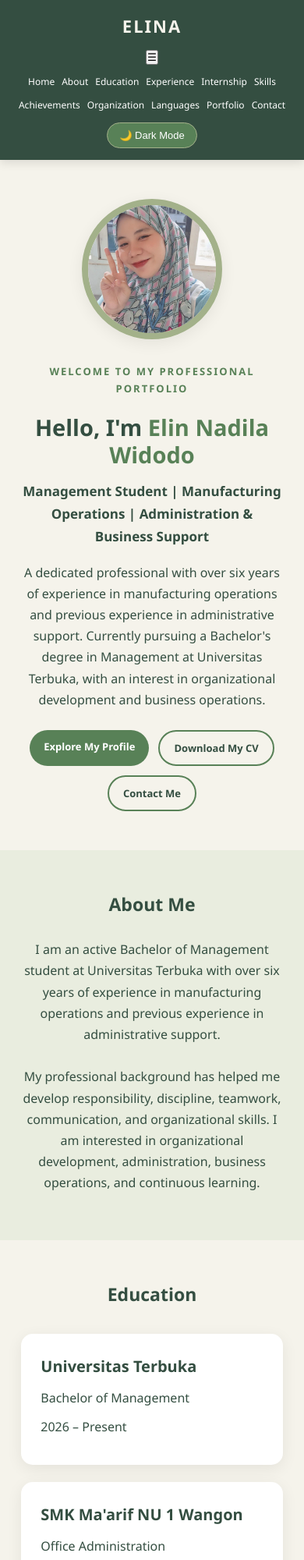
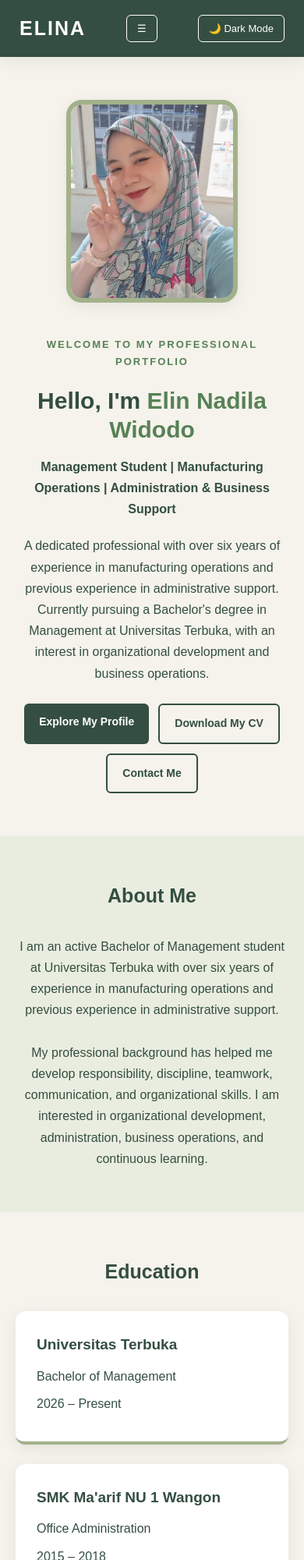
Before and after one commit to elinadila/elina-portofolio, a plain HTML site: page index.html in a window 390 px wide. Shown: the top 2000 px of the page at 78% size. Drawn offline with Linux system fonts and the light colour scheme.

Commit message:
Refactor CSS with reset and color variables
Removed old CSS styles and added new reset and color variable styles.

```diff
--- a/style.css
+++ b/style.css
@@ -1,7 +1,14 @@
 
-/* =====================================
-   1. GLOBAL SETTINGS
-===================================== */
+/* =========================
+   RESET & COLOR VARIABLES
+========================= */
+
+* {
+    margin: 0;
+    padding: 0;
+    box-sizing: border-box;
+    scroll-behavior: smooth;
+}
 
 :root {
     --primary: #344e41;
@@ -14,57 +21,51 @@
     --shadow: 0 5px 20px rgba(0, 0, 0, 0.07);
 }
 
-* {
-    margin: 0;
-    padding: 0;
-    box-sizing: border-box;
-    scroll-behavior: smooth;
-}
-
 html {
-    scroll-padding-top: 100px;
+    scroll-padding-top: 90px;
 }
 
 body {
-    font-family: 'Segoe UI', Arial, sans-serif;
+    font-family: Arial, Helvetica, sans-serif;
     background: var(--cream);
     color: var(--text);
     line-height: 1.7;
-    overflow-x: hidden;
     transition: background 0.3s, color 0.3s;
 }
 
-img {
-    max-width: 100%;
+a {
+    color: inherit;
+    text-decoration: none;
 }
 
-/* =====================================
-   2. HEADER & NAVIGATION
-===================================== */
+/* =========================
+   NAVIGATION
+========================= */
 
 header {
     background: var(--primary);
-    padding: 15px 7%;
+    color: var(--white);
     position: sticky;
     top: 0;
     z-index: 1000;
-    box-shadow: 0 3px 12px rgba(0,0,0,0.12);
+    box-shadow: var(--shadow);
 }
 
 .navbar {
+    max-width: 1200px;
+    margin: auto;
+    padding: 15px 25px;
     display: flex;
     align-items: center;
     justify-content: space-between;
-    flex-wrap: wrap;
-    gap: 15px;
+    gap: 20px;
 }
 
 .logo {
-    color: var(--cream);
     font-size: 25px;
-    font-weight: 700;
-    text-decoration: none;
+    font-weight: bold;
     letter-spacing: 2px;
+    white-space: nowrap;
 }
 
 .nav-links {
@@ -72,85 +73,79 @@ header {
     align-items: center;
     justify-content: center;
     flex-wrap: wrap;
-    gap: 18px;
+    gap: 15px;
 }
 
 .nav-links a {
+    font-size: 13px;
     color: var(--white);
-    font-size: 14px;
-    text-decoration: none;
-    transition: color 0.3s;
+    transition: 0.3s;
 }
 
 .nav-links a:hover {
     color: var(--sage);
 }
 
-#theme-toggle {
-    background: var(--secondary);
-    color: white;
-    border: 1px solid var(--sage);
-    padding: 8px 15px;
-    border-radius: 25px;
+.theme-toggle,
+.menu-toggle {
+    border: 1px solid var(--white);
+    background: transparent;
+    color: var(--white);
+    padding: 9px 13px;
+    border-radius: 6px;
     cursor: pointer;
+    white-space: nowrap;
     font-size: 13px;
 }
 
-#theme-toggle:hover {
-    background: var(--sage);
-    color: var(--primary);
+.menu-toggle {
+    display: none;
 }
 
-/* =====================================
-   3. HOME / HERO SECTION
-===================================== */
+/* =========================
+   HERO SECTION
+========================= */
 
 .hero {
-    width: 100%;
-    max-width: 1250px;
-    min-height: 580px;
+    max-width: 1150px;
     margin: auto;
-    padding: 75px 8%;
+    padding: 85px 25px;
+    min-height: 570px;
     display: flex;
     align-items: center;
     justify-content: center;
-    gap: 70px;
+    gap: 65px;
 }
 
 .hero-image {
-    flex: 0 0 280px;
-    display: flex;
-    justify-content: center;
-    align-items: center;
+    flex: 0 0 300px;
+    text-align: center;
 }
 
 .foto-profil {
-    display: block;
     width: 280px;
-    height: 280px;
+    height: 330px;
     object-fit: cover;
-    object-position: center;
-    border-radius: 50%;
-    border: 8px solid var(--sage);
+    border-radius: 20px;
+    border: 6px solid var(--sage);
     box-shadow: var(--shadow);
 }
 
 .hero-text {
     flex: 1;
-    max-width: 600px;
 }
 
 .greeting {
     color: var(--secondary);
     font-size: 13px;
-    font-weight: 700;
+    font-weight: bold;
     letter-spacing: 2px;
-    margin-bottom: 12px;
+    margin-bottom: 15px;
 }
 
 .hero-text h1 {
-    font-size: 46px;
-    line-height: 1.2;
+    font-size: 39px;
+    line-height: 1.25;
     margin-bottom: 15px;
 }
 
@@ -159,18 +154,13 @@ header {
 }
 
 .hero-text h2 {
-    font-size: 21px;
-    font-weight: 600;
-    margin-bottom: 18px;
+    font-size: 18px;
+    margin-bottom: 20px;
 }
 
 .hero-text p {
-    margin-bottom: 22px;
+    margin-bottom: 20px;
 }
-
-/* =====================================
-   4. BUTTONS
-===================================== */
 
 .hero-buttons {
     display: flex;
@@ -181,40 +171,38 @@ header {
 
 .button {
     display: inline-block;
-    background: var(--secondary);
-    color: white;
-    padding: 12px 24px;
-    border-radius: 30px;
-    text-decoration: none;
+    padding: 12px 19px;
+    border-radius: 6px;
+    background: var(--primary);
+    color: var(--white);
     font-size: 14px;
-    font-weight: 600;
+    font-weight: bold;
     transition: 0.3s;
 }
 
 .button:hover {
-    background: var(--primary);
-    transform: translateY(-3px);
+    background: var(--secondary);
+    transform: translateY(-2px);
 }
 
 .button-outline {
     background: transparent;
     color: var(--primary);
-    border: 2px solid var(--secondary);
+    border: 2px solid var(--primary);
 }
 
 .button-outline:hover {
-    background: var(--secondary);
-    color: white;
+    color: var(--white);
 }
 
-/* =====================================
-   5. GENERAL CONTENT SECTIONS
-===================================== */
+/* =========================
+   GENERAL SECTIONS
+========================= */
 
 .content-section {
-    width: 100%;
-    padding: 75px 8%;
+    padding: 70px 25px;
     text-align: center;
+    background: var(--cream);
 }
 
 .content-section:nth-of-type(even) {
@@ -224,153 +212,152 @@ header {
 .content-section h2 {
     color: var(--primary);
     font-size: 30px;
-    margin-bottom: 25px;
-    font-weight: 700;
+    margin-bottom: 30px;
 }
 
-.content-section h3 {
+.section-description {
+    max-width: 850px;
+    margin: 0 auto;
+    text-align: center;
+}
+
+/* =========================
+   INFORMATION CARDS
+========================= */
+
+.info-container {
+    max-width: 1100px;
+    margin: auto;
+    display: grid;
+    grid-template-columns: repeat(auto-fit, minmax(260px, 1fr));
+    gap: 25px;
+    text-align: left;
+}
+
+.info-card {
+    background: var(--white);
+    padding: 27px;
+    border-radius: 12px;
+    box-shadow: var(--shadow);
+    transition: 0.3s;
+    border-bottom: 4px solid var(--sage);
+}
+
+.info-card:hover {
+    transform: translateY(-5px);
+}
+
+.info-card h3 {
     color: var(--primary);
-    font-size: 20px;
+    margin-bottom: 10px;
+    font-size: 19px;
+}
+
+.info-card p {
     margin-bottom: 8px;
 }
 
-.content-section h4 {
-    font-size: 16px;
-    margin-bottom: 8px;
+.info-card ul {
+    padding-left: 20px;
+    margin-top: 15px;
 }
 
-.content-section p {
-    max-width: 800px;
-    margin: 10px auto;
+.info-card li {
+    margin-bottom: 10px;
 }
 
+/* =========================
+   SKILLS
+========================= */
+
 .subheading {
-    margin-top: 45px;
+    margin-top: 55px;
 }
 
-/* =====================================
-   6. EXPERIENCE & INFORMATION CARDS
-===================================== */
-
-.info-container,
-.cards-container,
-.experience-container {
+.skills-container {
+    max-width: 1000px;
+    margin: auto;
     display: flex;
+    flex-wrap: wrap;
     justify-content: center;
-    align-items: stretch;
-    flex-wrap: wrap;
-    gap: 22px;
-    max-width: 1100px;
-    margin: 30px auto;
-}
-
-.info-card,
-.experience-item,
-.internship-item,
-.item-cv,
-.card {
-    flex: 1 1 280px;
-    max-width: 420px;
-    padding: 25px;
-    background: var(--white);
-    border-radius: 15px;
-    box-shadow: var(--shadow);
-    text-align: left;
-    transition: transform 0.3s, box-shadow 0.3s;
-}
-
-.info-card:hover,
-.experience-item:hover,
-.internship-item:hover,
-.item-cv:hover,
-.card:hover {
-    transform: translateY(-5px);
-    box-shadow: 0 9px 25px rgba(0,0,0,0.12);
-}
-
-.info-card ul,
-.experience-item ul,
-.internship-item ul {
-    padding-left: 22px;
-    margin-top: 12px;
-}
-
-.info-card li,
-.experience-item li,
-.internship-item li {
-    margin-bottom: 8px;
-    font-size: 14px;
-}
-
-/* =====================================
-   7. SKILLS
-===================================== */
-
-.skills-container {
-    display: flex;
-    justify-content: center;
-    flex-wrap: wrap;
     gap: 15px;
-    max-width: 1000px;
-    margin: 30px auto;
 }
 
 .skill-card {
     background: var(--white);
-    color: var(--secondary);
-    padding: 15px 23px;
-    border-radius: 12px;
-    font-weight: 600;
+    color: var(--primary);
+    padding: 13px 22px;
+    border-radius: 8px;
     box-shadow: var(--shadow);
+    font-weight: bold;
+    font-size: 14px;
     transition: 0.3s;
 }
 
 .skill-card:hover {
-    background: var(--secondary);
-    color: white;
-    transform: translateY(-4px);
+    background: var(--sage);
+    transform: translateY(-3px);
 }
 
-/* =====================================
-   8. LINKS
-===================================== */
+/* =========================
+   PORTFOLIO
+========================= */
 
+.portfolio-label {
+    display: inline-block;
+    margin-top: 12px;
+    padding: 5px 12px;
+    background: var(--light);
+    color: var(--primary);
+    border-radius: 20px;
+    font-size: 12px;
+    font-weight: bold;
+}
+
+.portfolio-note {
+    margin-top: 25px;
+    font-size: 13px;
+    font-style: italic;
+}
+
+/* =========================
+   CONTACT
+========================= */
+
+.contact-details {
+    margin-top: 25px;
+}
+
+.contact-details p {
+    margin: 12px 0;
+}
+
+.contact-details a,
 .content-section a {
     color: var(--secondary);
-    text-decoration: none;
+    font-weight: bold;
 }
 
+.contact-details a:hover,
 .content-section a:hover {
     text-decoration: underline;
 }
 
-/* =====================================
-   9. CONTACT
-===================================== */
-
-#contact p {
-    margin: 12px auto;
-}
-
-/* =====================================
-   10. FOOTER
-===================================== */
+/* =========================
+   FOOTER
+========================= */
 
 footer {
     background: var(--primary);
-    color: white;
+    color: var(--white);
     text-align: center;
-    padding: 25px 15px;
-    font-size: 14px;
+    padding: 25px;
+    font-size: 13px;
 }
 
-footer p {
-    margin: 5px 0;
-}
-
-/* =====================================
-   11. DARK MODE - DEEP FOREST GREEN
-===================================== */
+/* =========================
+   DARK MODE
+========================= */
 
 body.dark-mode {
     --primary: #dce8dc;
@@ -386,20 +373,13 @@ body.dark-mode {
     color: #edf3e9;
 }
 
-/* Header dan Footer */
-
 body.dark-mode header,
 body.dark-mode footer {
     background: #102219;
     color: #f3f6ef;
 }
 
-/* Logo dan navigasi */
-
-body.dark-mode .logo {
-    color: #f3f6ef;
-}
-
+body.dark-mode .logo,
 body.dark-mode .nav-links a {
     color: #edf3e9;
 }
@@ -407,8 +387,6 @@ body.dark-mode .nav-links a {
 body.dark-mode .nav-links a:hover {
     color: #b4c99e;
 }
-
-/* Hero */
 
 body.dark-mode .hero-text h1,
 body.dark-mode .hero-text h2 {
@@ -424,15 +402,13 @@ body.dark-mode .hero-text p {
     color: #dce8dc;
 }
 
-/* Judul dan isi section */
-
 body.dark-mode .content-section h2,
-body.dark-mode .content-section h3,
-body.dark-mode .content-section h4 {
+body.dark-mode .content-section h3 {
     color: #e5efdf;
 }
 
-body.dark-mode .content-section p {
+body.dark-mode .content-section p,
+body.dark-mode .content-section li {
     color: #e0e9dc;
 }
 
@@ -440,62 +416,34 @@ body.dark-mode .content-section:nth-of-type(even) {
     background: #20382a;
 }
 
-/* Kartu informasi */
-
 body.dark-mode .info-card,
-body.dark-mode .experience-item,
-body.dark-mode .internship-item,
-body.dark-mode .item-cv,
-body.dark-mode .card {
+body.dark-mode .skill-card {
     background: #294333;
     color: #f0f4ec;
 }
 
-body.dark-mode .info-card h3,
-body.dark-mode .experience-item h3,
-body.dark-mode .internship-item h3 {
+body.dark-mode .info-card h3 {
     color: #c6d9b5;
 }
 
-body.dark-mode .info-card p,
-body.dark-mode .info-card li {
-    color: #e5ede1;
+body.dark-mode .portfolio-label {
+    background: #355640;
+    color: #edf3e9;
 }
-
-/* Skill cards */
-
-body.dark-mode .skill-card {
-    background: #294333;
-    color: #d5e5c7;
-}
-
-/* Links */
 
 body.dark-mode .content-section a {
     color: #c6dfa9;
 }
 
-/* Buttons */
-
-body.dark-mode #theme-toggle {
-    background: #355640;
-    color: #ffffff;
-    border-color: #9eb58e;
-}
-
-body.dark-mode #theme-toggle:hover {
-    background: #b4c99e;
-    color: #17291f;
+body.dark-mode .theme-toggle,
+body.dark-mode .menu-toggle {
+    border-color: #b4c99e;
+    color: #edf3e9;
 }
 
 body.dark-mode .button {
     background: #66865e;
     color: #ffffff;
-}
-
-body.dark-mode .button:hover {
-    background: #8da77d;
-    color: #102219;
 }
 
 body.dark-mode .button-outline {
@@ -504,100 +452,64 @@ body.dark-mode .button-outline {
     border-color: #b4c99e;
 }
 
-body.dark-mode .button-outline:hover {
-    background: #66865e;
-    color: #ffffff;
-}
-
-/* Foto profil */
-
 body.dark-mode .foto-profil {
     border-color: #91a985;
 }
 
-/* =====================================
-   12. TABLET RESPONSIVE
-===================================== */
+/* =========================
+   RESPONSIVE DESIGN
+========================= */
 
-@media (max-width: 900px) {
+@media (max-width: 950px) {
 
     .navbar {
-        justify-content: center;
+        flex-wrap: wrap;
+    }
+
+    .menu-toggle {
+        display: block;
+    }
+
+    .nav-links {
+        display: none;
+        width: 100%;
+        flex-direction: column;
+        align-items: flex-start;
+        padding: 15px 0;
+    }
+
+    .nav-links.active {
+        display: flex;
     }
 
     .hero {
         gap: 35px;
-        padding: 60px 6%;
-    }
-
-    .foto-profil {
-        width: 230px;
-        height: 230px;
-    }
-
-    .hero-image {
-        flex-basis: 230px;
-    }
-
-    .hero-text h1 {
-        font-size: 36px;
-    }
-
-    .hero-text h2 {
-        font-size: 18px;
     }
 }
 
-/* =====================================
-   13. MOBILE RESPONSIVE
-===================================== */
-
-@media (max-width: 768px) {
-
-    header {
-        padding: 15px 5%;
-    }
-
-    .navbar {
-        flex-direction: column;
-        gap: 12px;
-    }
-
-    .nav-links {
-        gap: 10px 15px;
-    }
-
-    .nav-links a {
-        font-size: 13px;
-    }
+@media (max-width: 700px) {
 
     .hero {
         flex-direction: column;
         text-align: center;
-        min-height: auto;
-        padding: 50px 7%;
-        gap: 30px;
+        padding: 55px 20px;
     }
 
     .hero-image {
-        flex: none;
+        flex: auto;
     }
 
     .foto-profil {
-        width: 210px;
-        height: 210px;
-    }
-
-    .hero-text {
-        width: 100%;
+        width: 220px;
+        height: 260px;
     }
 
     .hero-text h1 {
-        font-size: 34px;
+        font-size: 30px;
     }
 
     .hero-text h2 {
-        font-size: 17px;
+        font-size: 16px;
     }
 
     .hero-buttons {
@@ -605,56 +517,14 @@ body.dark-mode .foto-profil {
     }
 
     .content-section {
-        padding: 50px 7%;
+        padding: 55px 20px;
     }
 
     .content-section h2 {
-        font-size: 26px;
+        font-size: 25px;
     }
 
-    .info-card,
-    .experience-item,
-    .internship-item,
-    .item-cv,
-    .card {
-        max-width: 100%;
-        flex-basis: 100%;
+    .info-container {
+        grid-template-columns: 1fr;
     }
 }
-
-/* =====================================
-   14. SMALL MOBILE
-===================================== */
-
-@media (max-width: 450px) {
-
-    .logo {
-        font-size: 22px;
-    }
-
-    .nav-links {
-        gap: 9px;
-    }
-
-    .nav-links a {
-        font-size: 12px;
-    }
-
-    .hero-text h1 {
-        font-size: 29px;
-    }
-
-    .foto-profil {
-        width: 180px;
-        height: 180px;
-    }
-
-    .content-section h2 {
-        font-size: 23px;
-    }
-
-    .button {
-        padding: 10px 18px;
-        font-size: 13px;
-    }
-}
```
